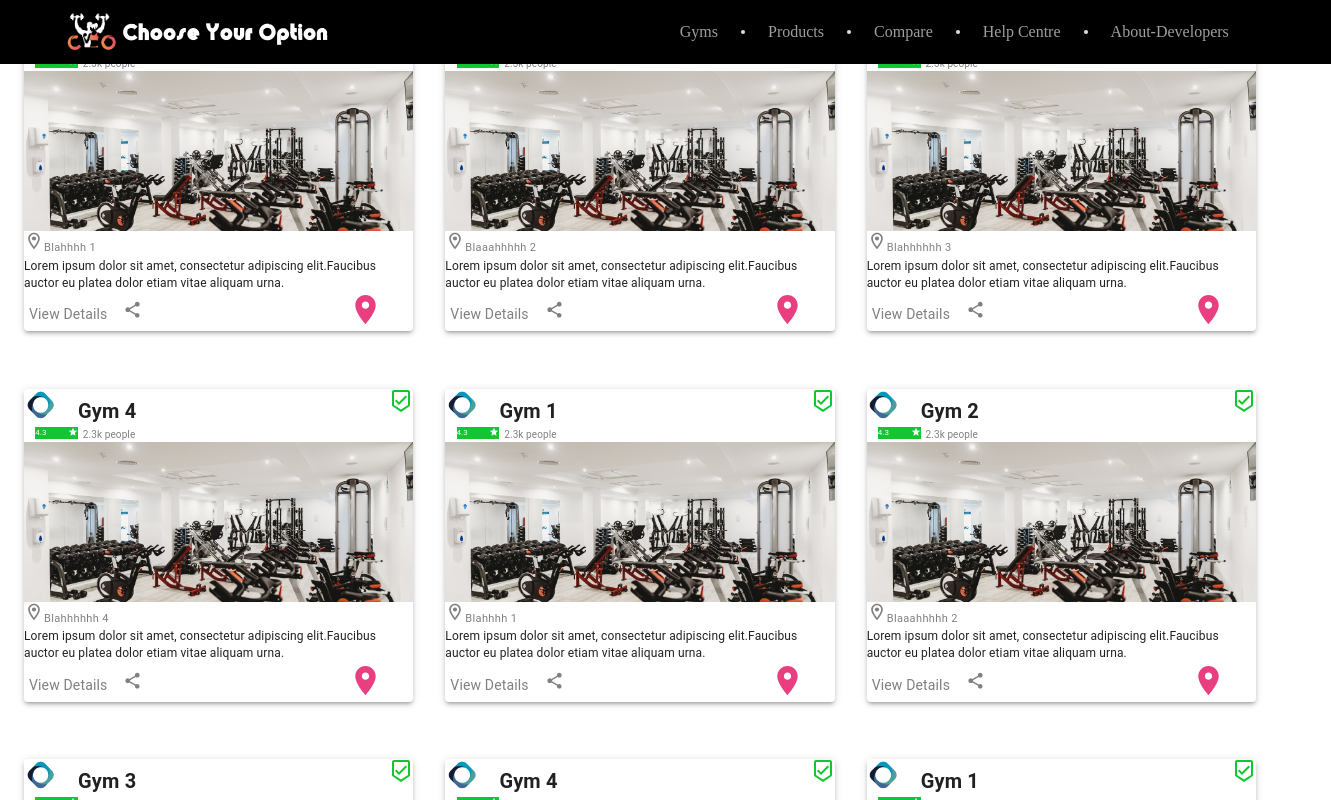
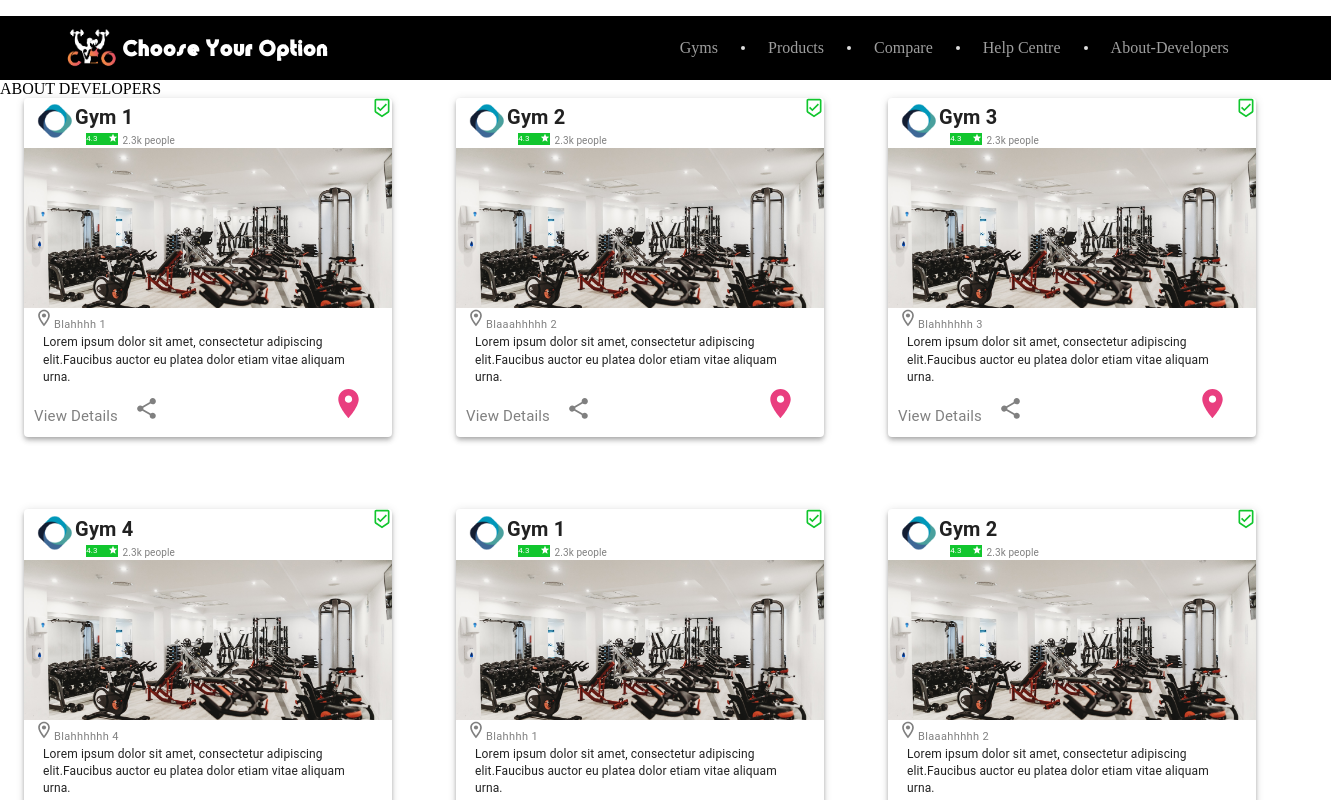
Before and after one commit to Dv2204/Cyo-Web, a React (Create React App) app in the folder client/: page /pages/about in a window 1280 px wide. Shown: the top 800 px of the page, 1331 px wide, since content can reach past the window. Built offline with nearby package versions, Linux system fonts and the light colour scheme.

Commit message:
cards modified

```diff
--- a/client/src/App.js
+++ b/client/src/App.js
@@ -8,7 +8,7 @@ function App() {
     <div style={{backgroundColor: '#fff'}}>
     <LandingPage />
     <Container fixed>
-    <Grid container spacing={4}>
+    <Grid container spacing={8}>
       <Cards />
     </Grid>
     </Container>
--- a/client/src/components/Nav/NavBarMain.js
+++ b/client/src/components/Nav/NavBarMain.js
@@ -7,7 +7,7 @@ import '../Nav/navbar.css';
 const NavBar = ({toggle}) => {
     return (
         <>
-            <Nav>
+            <Nav style={{marginTop: '1rem', position: 'relative'}}>
                 <MobileIcons onClick={toggle}>
                     <Bars />
                 </MobileIcons>
--- a/client/src/components/cards/Cards.js
+++ b/client/src/components/cards/Cards.js
@@ -67,20 +67,18 @@ const Cards = () => {
         <>
         {GymList.map((item, index) => (
             <Grid item lg={4} md={4}>
-            <Paper elevation={3} className={classes.paperNormal}>
+            <Paper elevation={4} className={classes.paperNormal}>
             <Grid container>
             <Grid item lg={12} md={12} >
                 <Grid container  className={classes.row}>
                 <Grid item lg={10} md={10} >
-            <Grid container>
+            <Grid container className={classes.top}>
                 <Grid item lg={2} md={2} >
                 <Avatar src={head} alt="Profile" className={classes.small}/ >
                 </Grid>
                 <Grid item lg={10} md={10}>
                 <Typography variant="h6" className={classes.title}>  {item.name} </Typography>
-                </Grid>
-            </Grid>
-               <Grid container>
+                <Grid container>
                    <Grid item lg={2} md={2}>
                    <Typography className={classes.rating}>4.3
                     <StarIcon className={classes.ratingIcon}/>
@@ -90,9 +88,12 @@ const Cards = () => {
                    <Typography className={classes.count}>2.3k people</Typography>
                    </Grid>
                </Grid>
+                </Grid>
+            </Grid>
+
               </Grid>
               <Grid item lg={2} md={2}>
-                  <BeenhereOutlinedIcon style={{color: '#11C62E', float: 'right'}}/>
+                  <BeenhereOutlinedIcon fontSize="small" style={{color: '#11C62E', float: 'right'}}/>
               </Grid>
                 </Grid>
             </Grid>
@@ -122,7 +123,7 @@ const Cards = () => {
                     <Grid item lg={10} md={10}>
                         <Typography variant="body2" className={classes.details}>
                             View Details
-                            <ShareIcon style={{fontSize: '19px', marginLeft: '1rem', paddingTop: '0.2rem'}}  />
+                            <ShareIcon style={{fontSize: '25px', marginLeft: '1rem'}}  />
                         </Typography>
                     </Grid>
                     <Grid item lg={2} md={2}>
--- a/client/src/components/cards/CardsStyles.js
+++ b/client/src/components/cards/CardsStyles.js
@@ -3,36 +3,38 @@ import { makeStyles } from "@material-ui/core/styles";
 export const useStyles = makeStyles((theme) => ({
     paperNormal: {
        //height: "300px",
-      marginBottom: '1.6rem',
+      marginBottom: '0.5rem',
         // borderTop: "8px solid #3f51b5",
         "&:hover": {
           transition: "all 0.2s ease-out",
-          boxShadow: "0px 10px 12px rgba(38, 38, 38, 0.4)",
+          boxShadow: "0px 10px 12px rgba(38, 38, 38, 0.5)",
          bottom: '-1rem',
           border: "1.4px solid #cccccc",
           cursor: 'pointer'
         },
       },
+      top:{
+          paddingTop: '0.2rem',
+      },
     location: {
         fontSize: '11px',
         color: 'grey',
+        padding: '10px'
     },
     title: {
-        paddingTop: '0.4rem',
+        //paddingTop: '0.4rem',
        fontWeight: 'bold',
 
     },
     body:{
-        fontSize: '12px'
-    },
-    details: {
-        fontSize: '14px',
-        color: 'grey',
-        padding: '5px',
+        fontSize: '12px',
+        paddingLeft: '19px',
+        paddingRight: '19px'
     },
     small: {
-        width: theme.spacing(4),
-        height: theme.spacing(4),
+        width: theme.spacing(5),
+        height: theme.spacing(5),
+        paddingLeft: '10px'
       },
     // locationicon: {
     //     alignSelf: 'center',
@@ -61,6 +63,11 @@ export const useStyles = makeStyles((theme) => ({
         backgroundColor: '#fff',
         paddingLeft: '0.3rem'
     },
+    details: {
+        fontSize: '15px',
+        color: 'grey',
+        padding: '10px',
+    },
     // row: {
     //     padding: '8px'
     // }
```
